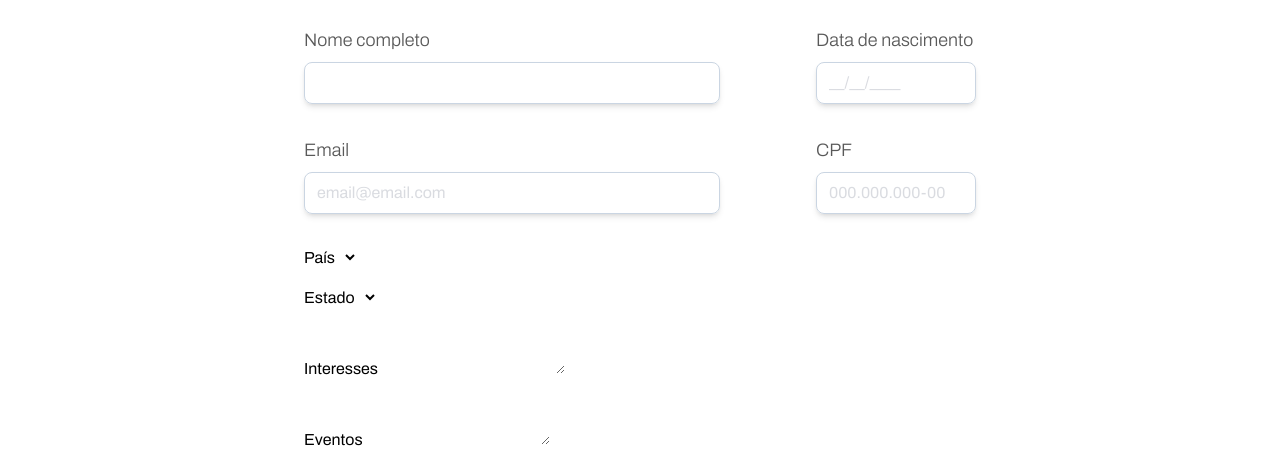
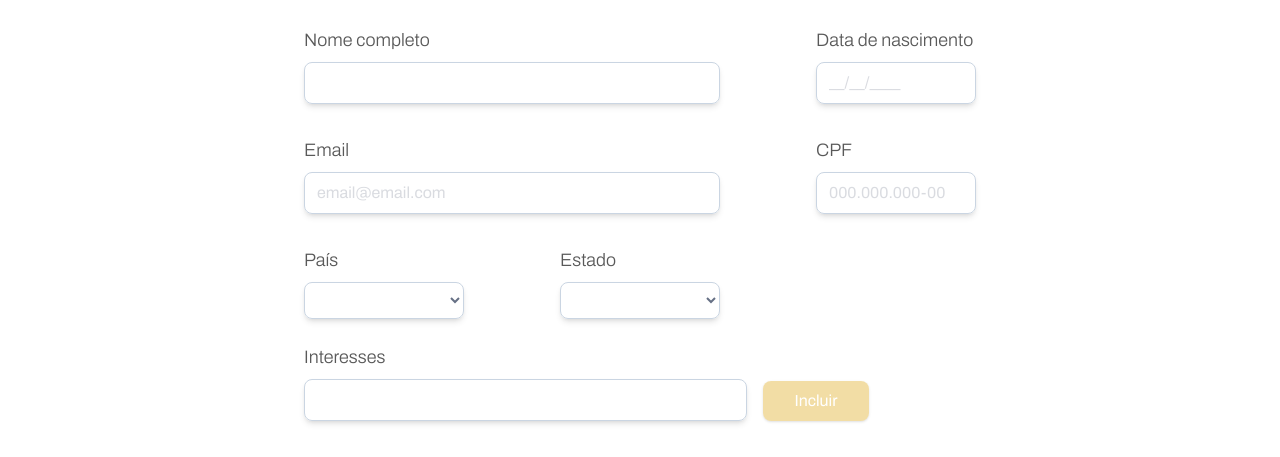
Before and after one commit to Icnneto/furia_tech_front, a website with bundled scripts: page public/pages/index.html in a window 1280 px wide. Shown: the part 338-795 px from the top of the page. Built offline with nearby package versions, Linux system fonts and the light colour scheme.

Commit message:
feat: add logic to interesse input

```diff
--- /dev/null
+++ b/public/js/interesses.js
@@ -0,0 +1,21 @@
+const inputInteresse = document.getElementById("interesses");
+const listaInteresses = document.getElementById("interesses-lista");
+const botaoAdicionar = document.getElementById("btn-adicionar-interesse");
+
+botaoAdicionar.addEventListener("click", () => {
+    const interesse = inputInteresse.value.trim();
+
+    if (interesse) {
+        const tag = document.createElement("div");
+        tag.className = "inline-flex items-center px-3 py-1 rounded-xl bg-gray-100 text-gray-800 text-sm";
+        tag.setAttribute("data-interesse", interesse);
+        tag.innerHTML = `
+        <span class="mr-2">${interesse}</span>
+        <button type="button" class="text-paragraph hover:text-gray-700 font-semibold text-sm ml-2" onclick="this.parentElement.remove()">
+          ×
+        </button>
+      `;
+        listaInteresses.appendChild(tag);
+        inputInteresse.value = "";
+    }
+});
--- a/public/pages/index.html
+++ b/public/pages/index.html
@@ -73,30 +73,58 @@
                     </fieldset>
                 </div>
 
+                <div class="grid grid-cols-3 gap-24">
                     <!-- País -->
                     <fieldset class="">
-                    <label class="" for="pais">País</label>
-                    <select id="pais" name="pais" class="" data-input="pais" required></select>
+                        <label class="text-lg font-light text-title" for="pais">País</label>
+                        <select id="pais" name="pais" class="text-base text-paragraph w-full mb-2 mt-2 pl-3 border border-slate-300 py-2 rounded-lg shadow-md placeholder-paragraph/25
+                        hover:border-yellow-furia hover:ring-1 hover:ring-yellow-furia/50 focus:outline-none focus:border-yellow-furia/50 focus:ring-1 focus:ring-yellow-furia/50" data-input="pais" required>
+                        </select>
                         <span class="mensagem-erro text-sm text-red-600 mb-2"></span>
                     </fieldset>
 
                     <!-- Estado -->
                     <fieldset class="">
-                    <label class="" for="estado">Estado</label>
-                    <select id="estado" name="estado" class="" data-input="estado" required></select>
+                        <label class="text-lg font-light text-title" for="estado">Estado</label>
+                        <select id="estado" name="estado" class="text-base text-paragraph w-full mb-2 mt-2 pl-3 border border-slate-300 py-2 rounded-lg shadow-md placeholder-paragraph/25
+                        hover:border-yellow-furia hover:ring-1 hover:ring-yellow-furia/50 focus:outline-none focus:border-yellow-furia/50 focus:ring-1 focus:ring-yellow-furia/50" data-input="estado" required></select>
                         <span class="mensagem-erro text-sm text-red-600 mb-2"></span>
                     </fieldset>
+                </div>
 
                 <!-- Interesses -->
-                <fieldset class="">
-                    <label class="" for="interesses">Interesses</label>
-                    <textarea id="interesses" name="interesses" class="" data-input="interesses"></textarea>
+                <div class="flex flex-col gap-y-4">
+                    <div class="grid grid-cols-3 gap-4 items-end">
+                        <fieldset class="col-span-2 flex flex-col">
+                          <label class="text-lg font-light text-title" for="interesses">Interesses</label>
+                          <input
+                            type="text"
+                            id="interesses"
+                            name="interesses"
+                            class="text-base text-paragraph w-full mt-2 pl-3 border border-slate-300 py-2 rounded-lg shadow-md placeholder-paragraph/25
+                            hover:border-yellow-furia hover:ring-1 hover:ring-yellow-furia/50 focus:outline-none focus:border-yellow-furia/50 focus:ring-1 focus:ring-yellow-furia/50"
+                          />
                         </fieldset>
 
+                        <!-- Botão de adicionar -->
+                        <div>
+                          <button
+                            type="button"
+                            id="btn-adicionar-interesse"
+                            class="bg-yellow-furia/50 text-white text-base px-4 py-2 rounded-lg shadow hover:bg-yellow-furia transition mt-[30px] w-1/2 cursor-pointer"
+                          >
+                            Incluir
+                          </button>
+                        </div>
+                    </div>
+
+                    <div class="flex flex-wrap gap-4" id="interesses-lista"></div>
+                </div>
+
                 <!-- Eventos -->
-                <fieldset class="">
+                <fieldset class="flex flex-col">
                     <label class="" for="eventos">Eventos</label>
-                    <textarea id="eventos" name="eventos" class="" data-input="eventos"></textarea>
+                    <input type="text" id="eventos" name="eventos" class="" data-input="eventos"></input>
                 </fieldset>
 
                 <!-- Perfil no X (Twitter) -->
@@ -120,6 +148,7 @@
     <!-- <script type="module" src="../js/countryState.js"></script> -->
     <script type="module" src="../js/errors.js"></script>
     <script type="module" src="../js/utils/masksForm.js"></script>
+    <script type="module" src="../js/interesses.js"></script>
 </body>
 
 </html>
```
Also changed, not shown: public/css/output.css. Lines whose indentation alone changed are shown as unchanged.
